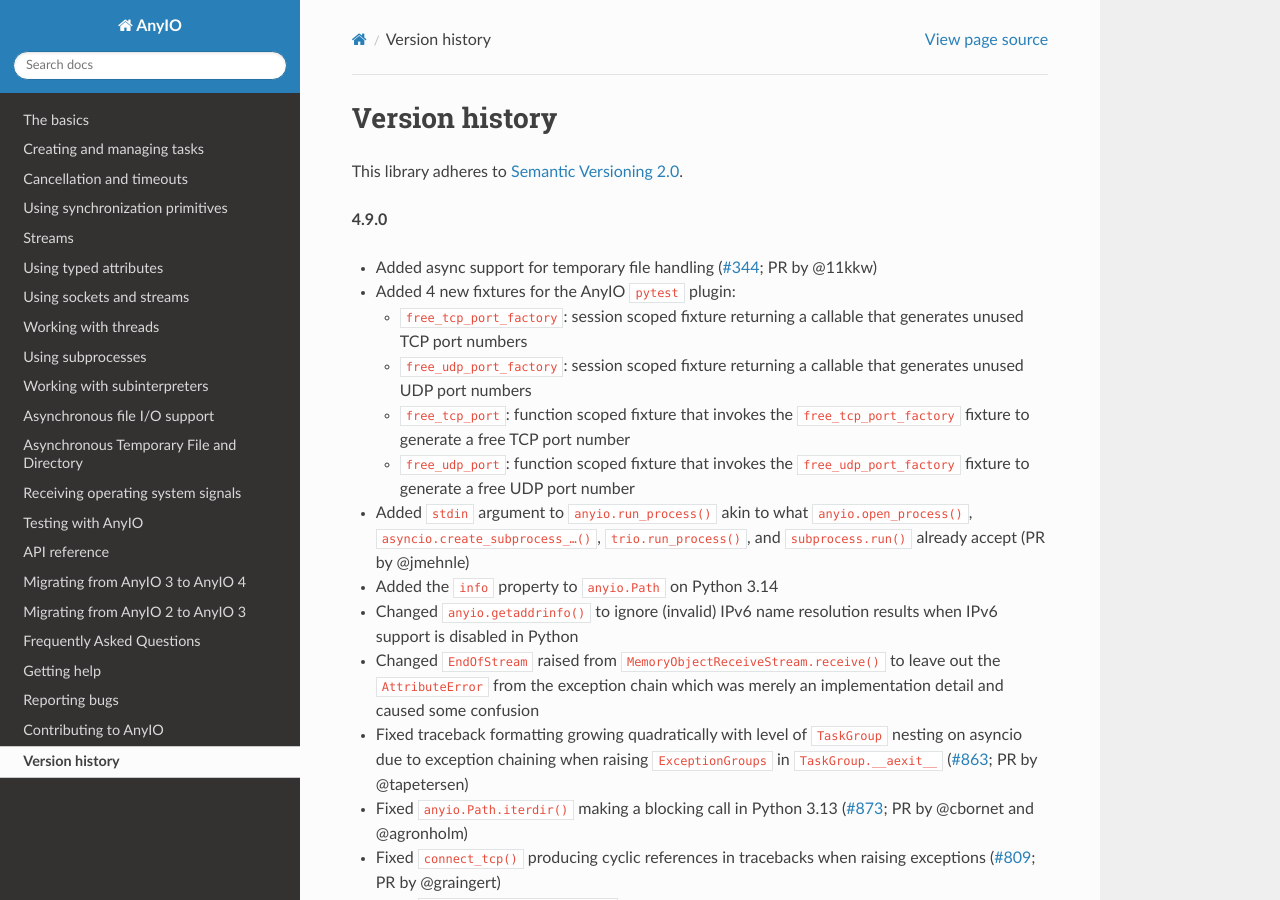
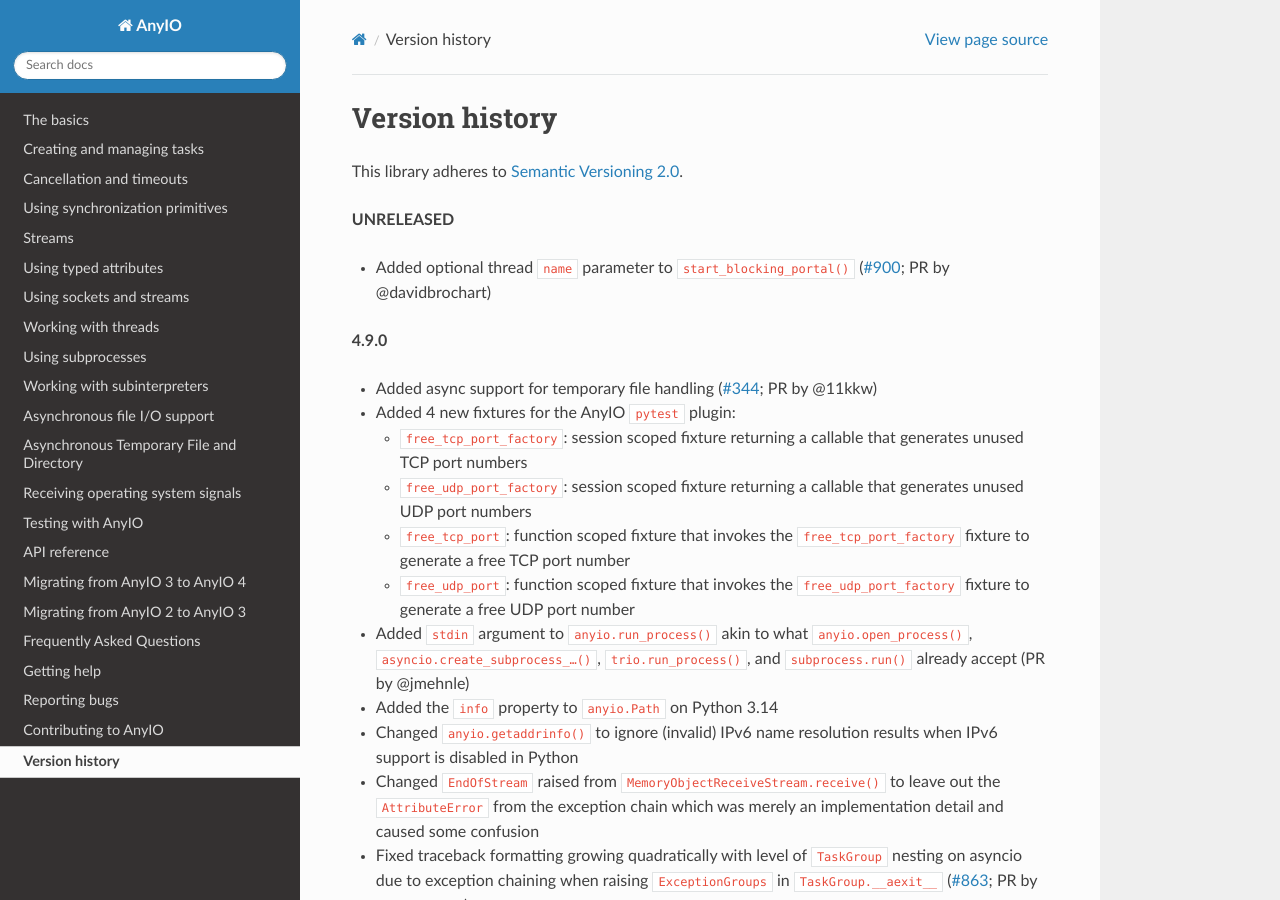
Before and after one commit to agronholm/anyio, a Sphinx documentation site: the page built from docs/versionhistory.rst, in a window 1280 px wide and 900 px high. Built offline with Sphinx 7.4.7 and the Read the Docs theme 3.1.0, drawn with Linux system fonts in a browser that asks for light colours; the version number could not be read and is left out.

Commit message:
Updated changelog

```diff
--- a/docs/versionhistory.rst
+++ b/docs/versionhistory.rst
@@ -2,6 +2,11 @@ Version history
 ===============
 
 This library adheres to `Semantic Versioning 2.0 <http://semver.org/>`_.
+
+**UNRELEASED**
+
+- Added optional thread ``name`` parameter to ``start_blocking_portal()``
+  (`#900 <https://github.com/agronholm/anyio/issues/818>`_; PR by @davidbrochart)
 
 **4.9.0**
 
```
